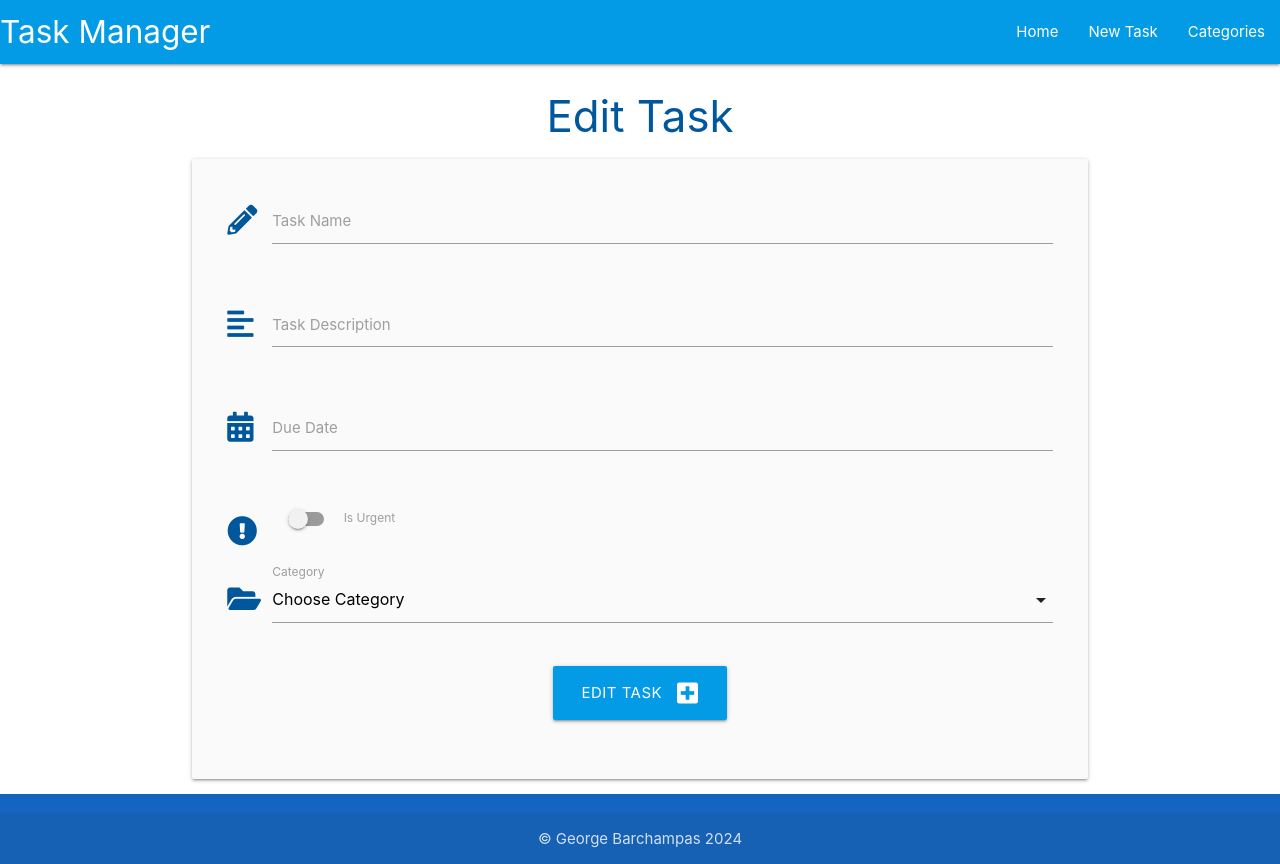
After one commit to GeorgeBarh/tasks-app-mini-project, a Flask app: template taskmanager/templates/edit_task.html in a window 1280 px wide. The commit adds this page. Run offline with Flask 3, Linux system fonts and the light colour scheme; the template is opened without the code that fills it, so the values that code supplies are empty.

Commit message:
add edit task page and functionality

```diff
--- a/taskmanager/static/js/script.js
+++ b/taskmanager/static/js/script.js
@@ -16,4 +16,8 @@ document.addEventListener('DOMContentLoaded', function() {
   let selects = document.querySelectorAll('select');
    M.FormSelect.init(selects);
 
+   //collapsible inititalization
+   let collapsibles = document.querySelectorAll('.collapsible');
+   M.Collapsible.init(collapsibles);
+
 });
--- /dev/null
+++ b/taskmanager/templates/edit_task.html
@@ -0,0 +1,71 @@
+{% extends "base.html" %}
+{% block content %}
+
+<h3 class="light-blue-text text-darken-4 center-align">Edit Task</h3>
+
+<div class="row card-panel grey lighten-5">
+    <form class="col s12" method="POST" action="{{ url_for('edit_task', task_id=task.id) }}">
+        <!-- task name -->
+        <div class="row">
+            <div class="input-field col s12">
+                <i class="fas fa-pencil-alt prefix light-blue-text text-darken-4"></i>
+                <input id="task_name" name="task_name" minlength="5" maxlength="50" type="text" class="validate"
+                    required>
+                <label for="task_name">Task Name</label>
+            </div>
+        </div>
+        <!-- task description -->
+        <div class="row">
+            <div class="input-field col s12">
+                <i class="fas fa-align-left prefix light-blue-text text-darken-4"></i>
+                <textarea id="task_description" name="task_description" minlength="5" maxlength="200" type="text"
+                    class="materialize-textarea validate" required></textarea>
+                <label for="task_description">Task Description</label>
+            </div>
+        </div>
+        <!-- due date -->
+        <div class="row">
+            <div class="input-field col s12">
+                <i class="fas fa-calendar-alt prefix light-blue-text text-darken-4"></i>
+                <input id="due_date" name="due_date" type="text" class="datepicker validate" required>
+                <label for="due_date">Due Date</label>
+            </div>
+        </div>
+        <!-- is urgent -->
+        <div class="row">
+            <div class="input-field col s12">
+                <div class="switch">
+                    <i class="fas fa-exclamation-circle prefix light-blue-text text-darken-4"></i>
+                    <label for="is_urgent">
+                        <input id="is_urgent" name="is_urgent" type="checkbox">
+                        <span class="lever"></span>
+                        Is Urgent
+                    </label>
+                </div>
+            </div>
+        </div>
+        <!-- category id -->
+        <div class="row">
+            <div class="input-field col s12">
+                <i class="fas fa-folder-open prefix light-blue-text text-darken-4"></i>
+                <select id="category_id" name="category_id" class="validate" required>
+                    <option value="" disabled selected>Choose Category</option>
+                    {% for category in categories %}
+                    <option value="{{ category.id }}">{{ category.category_name }}</option>
+                    {% endfor %}
+                </select>
+                <label for="category_id">Category</label>
+            </div>
+        </div>
+        <!-- submit button -->
+        <div class="row">
+            <div class="col s12 center-align">
+                <button type="submit" class="btn-large light-blue darken-1">
+                    Edit Task <i class="fas fa-plus-square right"></i>
+                </button>
+            </div>
+        </div>
+    </form>
+</div>
+
+{% endblock %}
```
Also changed, not shown: taskmanager/routes.py (+17 -1 lines), taskmanager/templates/tasks.html (+22 -0 lines).
